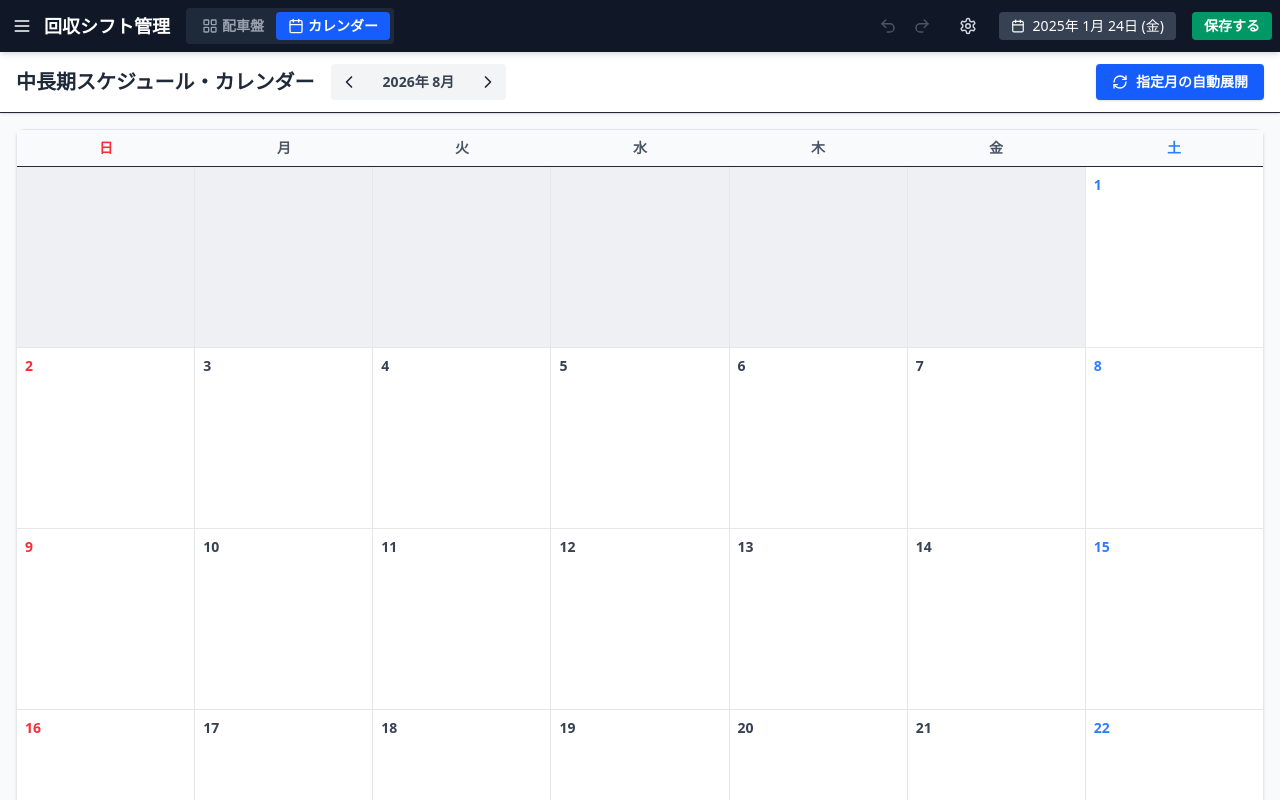
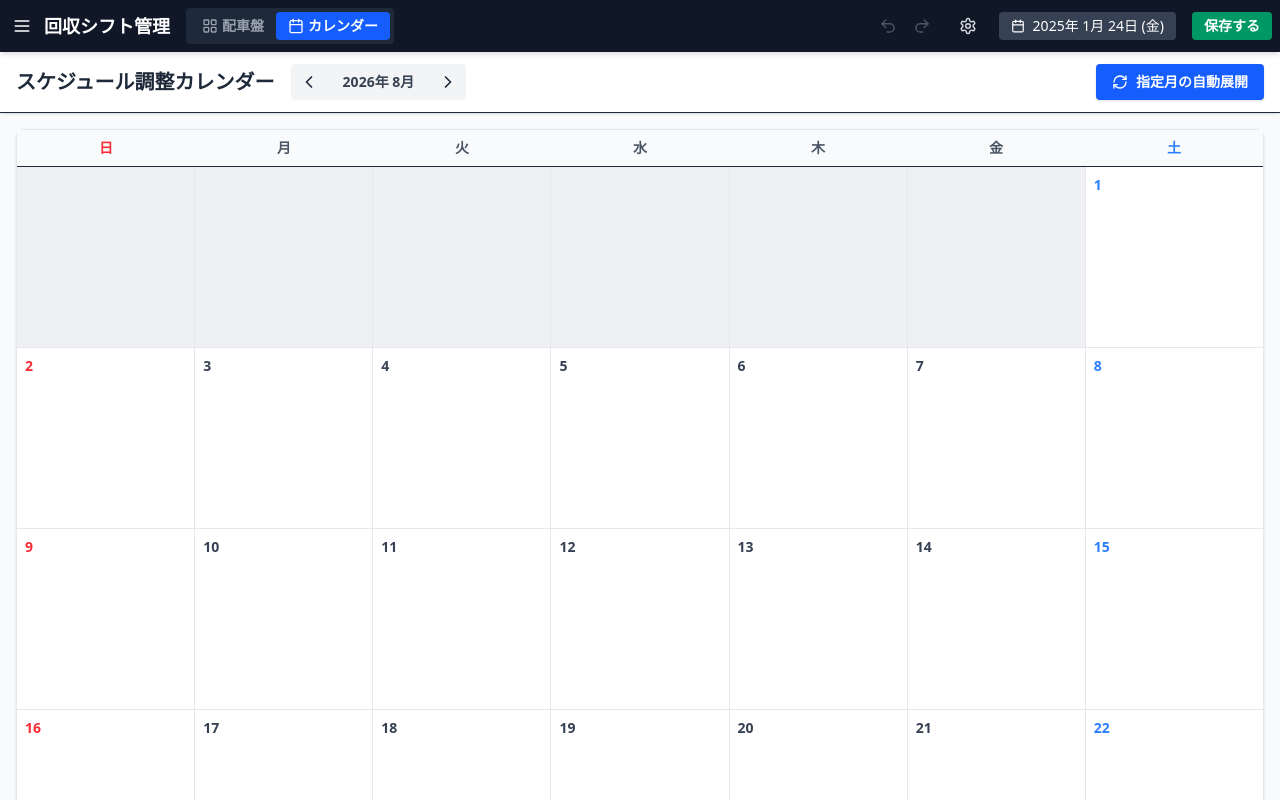
Before and after one commit to MatsumeiShyou/TBNY-DXOS, a React (Vite) app: page / in a window 1280 px wide. Both pictures are taken after a click on the button "カレンダー". Built offline with nearby package versions, Linux system fonts and the light colour scheme.

Commit message:
refactor: 中長期カレンダーの名称をスケジュール調整カレンダーへ変更 Fact: カレンダーの役割が「例外・特休の手動調整」へとシフトしたため[README-Skip: UIの名称変更のみ]

```diff
--- a/src/components/CalendarView.jsx
+++ b/src/components/CalendarView.jsx
@@ -94,7 +94,7 @@ export default function CalendarView({
       <div className="bg-white border-b px-4 py-3 flex justify-between items-center shadow-sm z-10 shrink-0">
         <div className="flex items-center gap-4">
           <h2 className="text-xl font-bold text-gray-800 flex items-center gap-2">
-            中長期スケジュール・カレンダー
+            スケジュール調整カレンダー
           </h2>
           <div className="flex items-center gap-2 bg-gray-100 rounded p-1">
             <button onClick={handlePrevMonth} className="p-1 hover:bg-gray-200 rounded"><ChevronLeft size={20}/></button>
```
Also changed, not shown: 2 other files (tests, documents, lock files or other folders).
